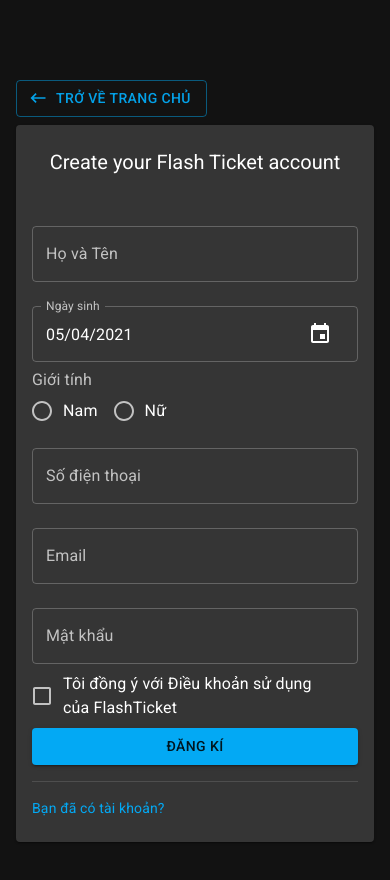
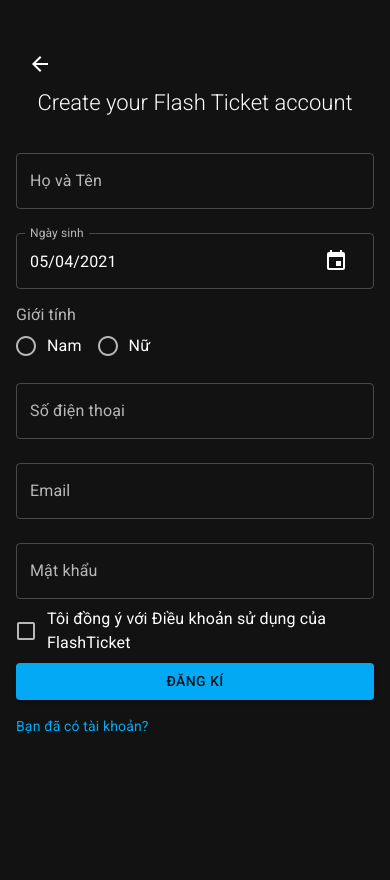
Before and after one commit to bachhs/flashticket-client, a React (Create React App) app: page /register in a window 390 px wide. Shown: the top 880 px of the page. Built offline with nearby package versions, Linux system fonts and the light colour scheme.

Commit message:
update Login, Register style

```diff
--- a/src/layout/MainLayout/index.js
+++ b/src/layout/MainLayout/index.js
@@ -2,7 +2,6 @@ import React from 'react';
 
 import PropTypes from 'prop-types';
 
-import Footer from './Footer/Footer';
 import Header from './Header/Header';
 
 function MainLayout({ children }) {
@@ -10,7 +9,6 @@ function MainLayout({ children }) {
     <>
       <Header />
       {children}
-      <Footer />
     </>
   );
 }
--- /dev/null
+++ b/src/views/HomeView/Footer/Footer.js
@@ -0,0 +1,86 @@
+import React from 'react';
+
+import {
+  Divider, Grid, IconButton,
+  Link, List, ListItem, Typography, makeStyles
+} from '@material-ui/core';
+import FacebookIcon from '@material-ui/icons/Facebook';
+import InstagramIcon from '@material-ui/icons/Instagram';
+import TwitterIcon from '@material-ui/icons/Twitter';
+import YouTubeIcon from '@material-ui/icons/YouTube';
+
+const useStyles = makeStyles((theme) => ({
+  root: {
+    padding: theme.spacing(4),
+    background: 'transparent',
+    color: 'white'
+  },
+  copyright: {
+    marginTop: theme.spacing(2),
+    marginBottom: theme.spacing(0.5),
+    color: 'white'
+  },
+  socialIcon: {
+    padding: 0,
+    marginRight: theme.spacing(1.5),
+    color: 'rgba(255,255,255,.6)',
+    '&:hover': {
+      background: 'black',
+    },
+    '&:last-child': {
+      marginRight: 0,
+    },
+  },
+  icon: {
+    fontSize: 30,
+    color: 'white'
+  },
+  listIcon: {
+    marginTop: theme.spacing(2),
+    marginBottom: theme.spacing(0.5),
+    [theme.breakpoints.down('xs')]: {
+      marginTop: theme.spacing(1),
+    }
+  }
+}));
+
+export default function Footer() {
+  const classes = useStyles();
+  return (
+    <div className={classes.root}>
+      <Divider style={{ backgroundColor: 'white' }} />
+      <Grid container justify="space-between">
+        <Grid item>
+          <Typography className={classes.copyright} variant="body1">
+            © 2020 Rune Team. All rights reserved
+          </Typography>
+          <Typography variant="caption" className={classes.copyright}>
+            Donated with love |
+            {' '}
+            <Link href="https://nhantien.momo.vn/0387005857" target="_blank" rel="noopener">
+              Rune Team
+            </Link>
+          </Typography>
+        </Grid>
+        <Grid item>
+          <List className={classes.listIcon} disablePadding>
+            <ListItem disableGutters>
+              <IconButton className={classes.socialIcon}>
+                <FacebookIcon className={classes.icon} />
+              </IconButton>
+              <IconButton className={classes.socialIcon}>
+                <InstagramIcon className={classes.icon} />
+              </IconButton>
+              <IconButton className={classes.socialIcon}>
+                <TwitterIcon className={classes.icon} />
+              </IconButton>
+              <IconButton className={classes.socialIcon}>
+                <YouTubeIcon className={classes.icon} />
+              </IconButton>
+            </ListItem>
+          </List>
+        </Grid>
+      </Grid>
+    </div>
+  );
+}
--- a/src/views/HomeView/index.js
+++ b/src/views/HomeView/index.js
@@ -16,6 +16,8 @@ import Carousel from 'src/components/Carousel';
 import MovieBanner from 'src/components/MovieBanner';
 import useIsMountedRef from 'src/hooks/useIsMountedRef';
 import axios from 'src/utils/axios';
+
+import Footer from './Footer/Footer';
 
 const useStyles = makeStyles((theme) => ({
   mbody: {
@@ -259,6 +261,7 @@ function HomeView() {
         </Container>
       </div>
       {/* End BestSeller */}
+      <Footer />
     </>
   );
 }
--- a/src/views/TimeBooking/MovieInfo/MovieInfo.js
+++ b/src/views/TimeBooking/MovieInfo/MovieInfo.js
@@ -8,12 +8,12 @@ import {
 
 const useStyles = makeStyles((theme) => ({
   rootMovie: {
-    paddingTop: theme.spacing(12)
+    paddingTop: theme.spacing(14)
   },
   movieInfos: {
     background: 'rgba(57, 61, 67, 0.5)',
     position: 'relative',
-    height: '87vh',
+    height: '85vh',
   },
   background: {
     position: 'absolute',
@@ -85,6 +85,7 @@ function MovieInfo(props) {
         />
         <Typography className={classes.title}>{movie[1].title}</Typography>
         <div className={classes.info}>
+
           <div className={classes.infoBox}>
             <Typography variant="subtitle1" color="inherit">
               Director
--- a/src/views/TimeBooking/TimeShowing/TimeShowing.js
+++ b/src/views/TimeBooking/TimeShowing/TimeShowing.js
@@ -14,18 +14,23 @@ import TimeShowingDetail from 'src/views/TimeBooking/TimeShowingDetail/TimeShowi
 const useStyles = makeStyles((theme) => ({
   root: {
     height: '100%',
-    paddingTop: theme.spacing(7)
+    paddingTop: theme.spacing(9)
+  },
+  [theme.breakpoints.down('md')]: {
+    root: {
+      paddingTop: theme.spacing(0)
+    }
   }
 }));
 
 function TimeShowing() {
   const classes = useStyles();
-  const [currentTab, setCurrentTab] = useState('overview');
+  const [currentTab, setCurrentTab] = useState('day1');
   const tabs = [
-    { value: 'overview', label: 'Chủ nhật 11/4' },
-    { value: 'reviews', label: 'Thứ hai 12/4' },
-    { value: 'overview1', label: 'Thứ ba 13/4' },
-    { value: 'reviews2', label: 'Thứ tư 14/4' },
+    { value: 'day1', label: 'Chủ nhật 11/4' },
+    { value: 'day2', label: 'Thứ hai 12/4' },
+    { value: 'day3', label: 'Thứ ba 13/4' },
+    { value: 'day4', label: 'Thứ tư 14/4' },
   ];
 
   const handleTabsChange = (event, value) => {
@@ -53,11 +58,11 @@ function TimeShowing() {
           </Tabs>
         </Box>
         <Divider />
-        <Box mt={3}>
-          {currentTab === 'overview' }
-          {currentTab === 'reviews' }
-          {currentTab === 'overview1' }
-          {currentTab === 'reviews1' }
+        <Box mt={1}>
+          {currentTab === 'day1' }
+          {currentTab === 'day2' }
+          {currentTab === 'day3' }
+          {currentTab === 'day4' }
         </Box>
         <TimeShowingDetail />
       </Container>
--- a/src/views/TimeBooking/TimeShowingDetail/TimeShowingDetail.js
+++ b/src/views/TimeBooking/TimeShowingDetail/TimeShowingDetail.js
@@ -10,8 +10,6 @@ import {
 
 const useStyles = makeStyles((theme) => ({
   root: {
-    height: '100%',
-    paddingTop: theme.spacing(7)
   },
   cinema: {
     borderBottom: '0.6px solid #afadadd4',
@@ -37,7 +35,7 @@ const useStyles = makeStyles((theme) => ({
     marginLeft: theme.spacing(0)
   },
   divider: {
-    borderBottom: '0.6px solid #bdb7b7'
+    borderBottom: '0.1px solid #bdb7b7'
   }
 }));
 
@@ -164,7 +162,7 @@ function TimeShowingDetail() {
             </Box>
           </Box>
 
-          <Box mt={2} className={classes.cinema1}>
+          <Box mt={2} className={classes.cinema}>
             <Typography className={classes.cinemaName}>
               IFILM Paper Brigde
             </Typography>
--- a/src/views/auth/LoginView/LoginForm.js
+++ b/src/views/auth/LoginView/LoginForm.js
@@ -3,18 +3,37 @@ import React from 'react';
 import {
   Box,
   Button,
-  Divider,
+  Link,
   TextField,
-  makeStyles,
+  Typography,
+  makeStyles
 } from '@material-ui/core';
+import AccountCircleRoundedIcon from '@material-ui/icons/AccountCircleRounded';
 import { Formik } from 'formik';
 import PropTypes from 'prop-types';
 import { useDispatch } from 'react-redux';
 
 import { login } from 'src/redux/actions/accountActions';
 
-const useStyles = makeStyles(() => ({
-  root: {
+const useStyles = makeStyles((theme) => ({
+  form: {
+    paddingLeft: '100px',
+    paddingRight: '100px',
+    paddingBottom: '125px',
+    flexBasis: '700px',
+    [theme.breakpoints.down('sm')]: {
+      paddingLeft: theme.spacing(2),
+      paddingRight: theme.spacing(2)
+    }
+  },
+  logo: {
+    fontSize: 130,
+    color: '#cecccc'
+  },
+  Title: {
+    color: 'white',
+    fontWeight: '330',
+    fontSize: 35
   }
 }));
 
@@ -74,8 +93,26 @@ function LoginForm({ onSubmitSuccess, onSubmitFail }) {
       }) => (
         <form
           onSubmit={handleSubmit}
-          className={classes.root}
+          className={classes.form}
         >
+          <Box
+            mt={1}
+            display="flex"
+            justifyContent="center"
+          >
+            <AccountCircleRoundedIcon className={classes.logo} />
+          </Box>
+          <Box
+            mt={1}
+            mb={1.5}
+            display="flex"
+            justifyContent="center"
+            alignItems="center"
+          >
+            <Typography className={classes.Title}>
+              Đăng nhập
+            </Typography>
+          </Box>
           <TextField
             name="email"
             type="email"
@@ -103,9 +140,7 @@ function LoginForm({ onSubmitSuccess, onSubmitFail }) {
             variant="outlined"
             autoComplete="current-password"
           />
-          <Box my={2}>
-            <Divider />
-          </Box>
+          <Box my={2} />
           <Button
             type="submit"
             variant="contained"
@@ -115,6 +150,16 @@ function LoginForm({ onSubmitSuccess, onSubmitFail }) {
           >
             Đăng nhập
           </Button>
+          <Box mt={2}>
+            <Typography
+              variant="body2"
+              color="textSecondary"
+            >
+              <Link href="register">
+                Bạn chưa có tài khoản?
+              </Link>
+            </Typography>
+          </Box>
         </form>
       )}
     </Formik>
--- a/src/views/auth/LoginView/index.js
+++ b/src/views/auth/LoginView/index.js
@@ -1,15 +1,11 @@
 import React from 'react';
 
 import {
-  Box,
-  Card,
-  CardContent,
-  Container,
-  Link,
-  Typography,
-  makeStyles,
+  Grid,
+  IconButton,
+  makeStyles
 } from '@material-ui/core';
-import AccountCircleRoundedIcon from '@material-ui/icons/AccountCircleRounded';
+import { ArrowBack as ArrowBackIcon } from '@material-ui/icons';
 import { useHistory } from 'react-router-dom';
 
 import Page from 'src/components/Page';
@@ -18,32 +14,55 @@ import LoginForm from './LoginForm';
 
 const useStyles = makeStyles((theme) => ({
   root: {
-    justifyContent: 'center',
-    display: 'flex',
-    minHeight: '100%',
-    paddingBottom: 120,
-    paddingTop: 120,
-    [theme.breakpoints.down('sm')]: {
-      paddingTop: 50
-    },
-    borderRadius: 60
-  },
-  Title: {
-    color: 'black',
-    opacity: 0.85,
-    fontWeight: 'bold',
-    fontSize: 30
+    height: '100vh'
   },
   button: {
     color: '#ffffff',
     opacity: 0.95
   },
-  logo: {
-    fontSize: 130,
-    color: 'black'
-  },
   card: {
     paddingTop: 10
+  },
+  grid: {
+    height: '100%'
+  },
+  bgWrapper: {
+    [theme.breakpoints.down('md')]: {
+      display: 'none'
+    }
+  },
+  bg: {
+    height: '100%',
+    display: 'flex',
+    justifyContent: 'center',
+    alignItems: 'center',
+    backgroundImage: 'url(https://source.unsplash.com/featured/?cinema)',
+    backgroundSize: 'cover',
+    backgroundRepeat: 'no-repeat',
+    backgroundPosition: 'center',
+    opacity: 0.5
+  },
+  content: {
+    height: '100%',
+    display: 'flex',
+    flexDirection: 'column'
+  },
+  contentHeader: {
+    display: 'flex',
+    alignItems: 'center',
+    paddingTop: theme.spacing(5),
+    paddingBototm: theme.spacing(2),
+    paddingLeft: theme.spacing(2),
+    paddingRight: theme.spacing(2)
+  },
+
+  contentBody: {
+    flexGrow: 1,
+    display: 'flex',
+    alignItems: 'center',
+    [theme.breakpoints.down('md')]: {
+      justifyContent: 'center'
+    }
   }
 }));
 
@@ -55,46 +74,31 @@ function LoginView() {
     history.push('/');
   };
 
+  const handleBack = () => {
+    history.push('/');
+  };
+
   return (
     <Page title="Login" className={classes.root}>
-      <Container maxWidth="sm">
-        <Box
-          mt={1}
-          mb={0.5}
-          display="flex"
-          justifyContent="center"
-        >
-          <AccountCircleRoundedIcon className={classes.logo} />
-        </Box>
-        <Box
-          mt={1}
-          mb={3.5}
-          display="flex"
-          justifyContent="center"
-          alignItems="center"
-        >
-          <Typography className={classes.Title}>
-            Đăng nhập
-          </Typography>
-        </Box>
-        <Card className={classes.card}>
-          <CardContent>
-            <Box>
-              <LoginForm onSubmitSuccess={onSubmitSuccess} />
-            </Box>
-            <Box mt={2}>
-              <Typography
-                variant="body2"
-                color="textSecondary"
-              >
-                <Link href="register">
-                  Bạn chưa có tài khoản?
-                </Link>
-              </Typography>
-            </Box>
-          </CardContent>
-        </Card>
-      </Container>
+      <Grid className={classes.grid} container>
+        <Grid className={classes.bgWrapper} item lg={5}>
+          <div className={classes.bg} />
+        </Grid>
+
+        <Grid className={classes.content} item lg={7} xs={12}>
+          <div className={classes.contentHeader}>
+            <IconButton
+              className={classes.backButton}
+              onClick={handleBack}
+            >
+              <ArrowBackIcon />
+            </IconButton>
+          </div>
+          <div className={classes.contentBody}>
+            <LoginForm onSubmitSuccess={onSubmitSuccess} />
+          </div>
+        </Grid>
+      </Grid>
     </Page>
   );
 }
--- a/src/views/auth/RegisterView/RegisterForm.js
+++ b/src/views/auth/RegisterView/RegisterForm.js
@@ -8,9 +8,11 @@ import {
   FormControl,
   FormLabel,
   Grid,
+  Link,
   Radio,
   RadioGroup,
   TextField,
+  Typography,
   makeStyles
 } from '@material-ui/core';
 import FormControlLabel from '@material-ui/core/FormControlLabel';
@@ -21,8 +23,24 @@ import { useDispatch, useSelector } from 'react-redux';
 
 import { register } from 'src/redux/actions/accountActions';
 
-const useStyles = makeStyles(() => ({
-  root: {
+const useStyles = makeStyles((theme) => ({
+  form: {
+    paddingLeft: '100px',
+    paddingRight: '100px',
+    paddingBottom: '125px',
+    flexBasis: '700px',
+    [theme.breakpoints.down('sm')]: {
+      paddingLeft: theme.spacing(2),
+      paddingRight: theme.spacing(2)
+    }
+  },
+  Title: {
+    color: 'white',
+    fontWeight: '330',
+    fontSize: 30,
+    [theme.breakpoints.down('sm')]: {
+      fontSize: 22
+    }
   }
 }));
 
@@ -98,8 +116,22 @@ function RegisterForm({ onSubmitSuccess, onSubmitFail, ...rest }) {
       }) => (
         <form
           onSubmit={handleSubmit}
-          className={classes.root}
+          className={classes.form}
         >
+          <Box
+            mb={1.5}
+            display="flex"
+            justifyContent="center"
+            alignItems="center"
+          >
+            <Typography
+              className={classes.Title}
+              variant="h5"
+              gutterBottom
+            >
+              Create your Flash Ticket account
+            </Typography>
+          </Box>
           <TextField
             fullWidth
             name="name"
@@ -132,7 +164,7 @@ function RegisterForm({ onSubmitSuccess, onSubmitFail, ...rest }) {
               }}
             />
           </Grid>
-          <Box>
+          <Box mt={1}>
             <FormLabel>Giới tính</FormLabel>
             <RadioGroup
               row
@@ -200,6 +232,17 @@ function RegisterForm({ onSubmitSuccess, onSubmitFail, ...rest }) {
           >
             Đăng kí
           </Button>
+          <Box my={2} />
+          <Box mt={2}>
+            <Typography
+              variant="body2"
+              color="textSecondary"
+            >
+              <Link href="login">
+                Bạn đã có tài khoản?
+              </Link>
+            </Typography>
+          </Box>
         </form>
       )}
     </Formik>
--- a/src/views/auth/RegisterView/index.js
+++ b/src/views/auth/RegisterView/index.js
@@ -1,33 +1,62 @@
 import React from 'react';
 
 import {
-  Box,
-  Button,
-  Card,
-  CardContent,
-  Container,
-  Divider,
-  Link,
-  Typography,
+  Grid,
+  IconButton,
   makeStyles
 } from '@material-ui/core';
-import KeyboardBackspaceIcon from '@material-ui/icons/KeyboardBackspace';
+import { ArrowBack as ArrowBackIcon } from '@material-ui/icons';
 import { useHistory } from 'react-router-dom';
 
 import Page from 'src/components/Page';
 
 import RegisterForm from './RegisterForm';
 
-const useStyles = makeStyles(() => ({
+const useStyles = makeStyles((theme) => ({
   root: {
+    height: '100vh'
+  },
+  grid: {
+    height: '100%'
+  },
+  bgWrapper: {
+    [theme.breakpoints.down('md')]: {
+      display: 'none'
+    }
+  },
+  bg: {
+    backgroundColor: theme.palette.common.neutral,
+    height: '100%',
+    display: 'flex',
     justifyContent: 'center',
+    alignItems: 'center',
+    backgroundImage: 'url(https://source.unsplash.com/featured/?cinema)',
+    backgroundSize: 'cover',
+    backgroundRepeat: 'no-repeat',
+    backgroundPosition: 'center',
+    opacity: 0.5
+  },
+  content: {
+    height: '100%',
     display: 'flex',
-    minHeight: '100%',
-    paddingBottom: 120,
-    paddingTop: 80
+    flexDirection: 'column'
   },
-  button: {
-    opacity: 0.95
+  contentHeader: {
+    display: 'flex',
+    alignItems: 'center',
+    paddingTop: theme.spacing(5),
+    paddingBototm: theme.spacing(2),
+    paddingLeft: theme.spacing(2),
+    paddingRight: theme.spacing(2)
+  },
+
+  contentBody: {
+    flexGrow: 1,
+    display: 'flex',
+    alignItems: 'center',
+    [theme.breakpoints.down('md')]: {
+      justifyContent: 'center'
+    }
   }
 }));
 
@@ -40,56 +69,30 @@ function RegisterView() {
     history.push('/');
   };
 
+  const handleBack = () => {
+    history.push('/');
+  };
+
   return (
     <Page title="Register" className={classes.root}>
-      <Container maxWidth="sm">
-        <Box
-          display="flex"
-          alignItems="center"
-          mb={1}
-        >
-          <Button
-            variant="outlined"
-            color="primary"
-            href="/"
-            className={classes.button}
-            startIcon={<KeyboardBackspaceIcon />}
-          >
-            Trở về trang chủ
-          </Button>
-        </Box>
-        <Card>
-          <CardContent>
-            <Box
-              mt={1}
-              mb={3.5}
-              display="flex"
-              justifyContent="center"
-              alignItems="center"
+      <Grid className={classes.grid} container>
+        <Grid className={classes.bgWrapper} item lg={5}>
+          <div className={classes.bg} />
+        </Grid>
+        <Grid className={classes.content} item lg={7} xs={12}>
+          <div className={classes.contentHeader}>
+            <IconButton
+              className={classes.backButton}
+              onClick={handleBack}
             >
-              <Typography variant="h5" gutterBottom>
-                Create your Flash Ticket account
-              </Typography>
-            </Box>
-            <Box>
-              <RegisterForm onSubmitSuccess={onSubmitSuccess} />
-            </Box>
-            <Box my={2}>
-              <Divider />
-            </Box>
-            <Box mt={2}>
-              <Typography
-                variant="body2"
-                color="textSecondary"
-              >
-                <Link href="login">
-                  Bạn đã có tài khoản?
-                </Link>
-              </Typography>
-            </Box>
-          </CardContent>
-        </Card>
-      </Container>
+              <ArrowBackIcon />
+            </IconButton>
+          </div>
+          <div className={classes.contentBody}>
+            <RegisterForm onSubmitSuccess={onSubmitSuccess} />
+          </div>
+        </Grid>
+      </Grid>
     </Page>
   );
 }
```
